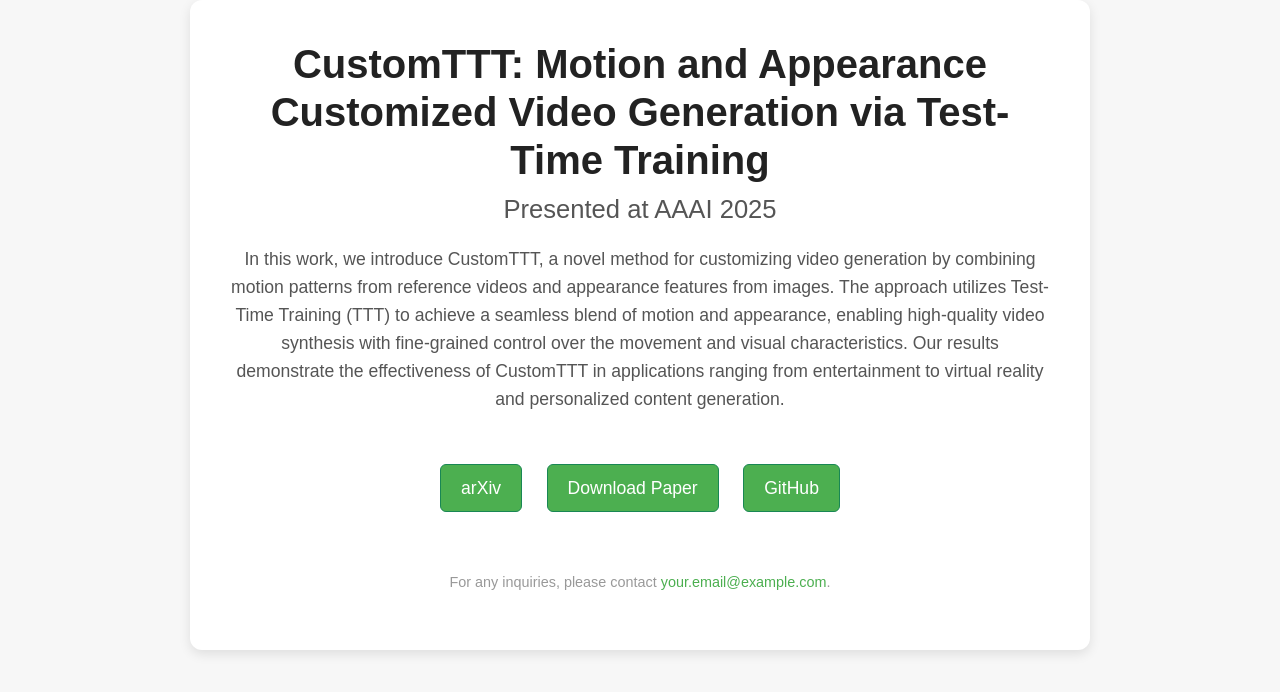
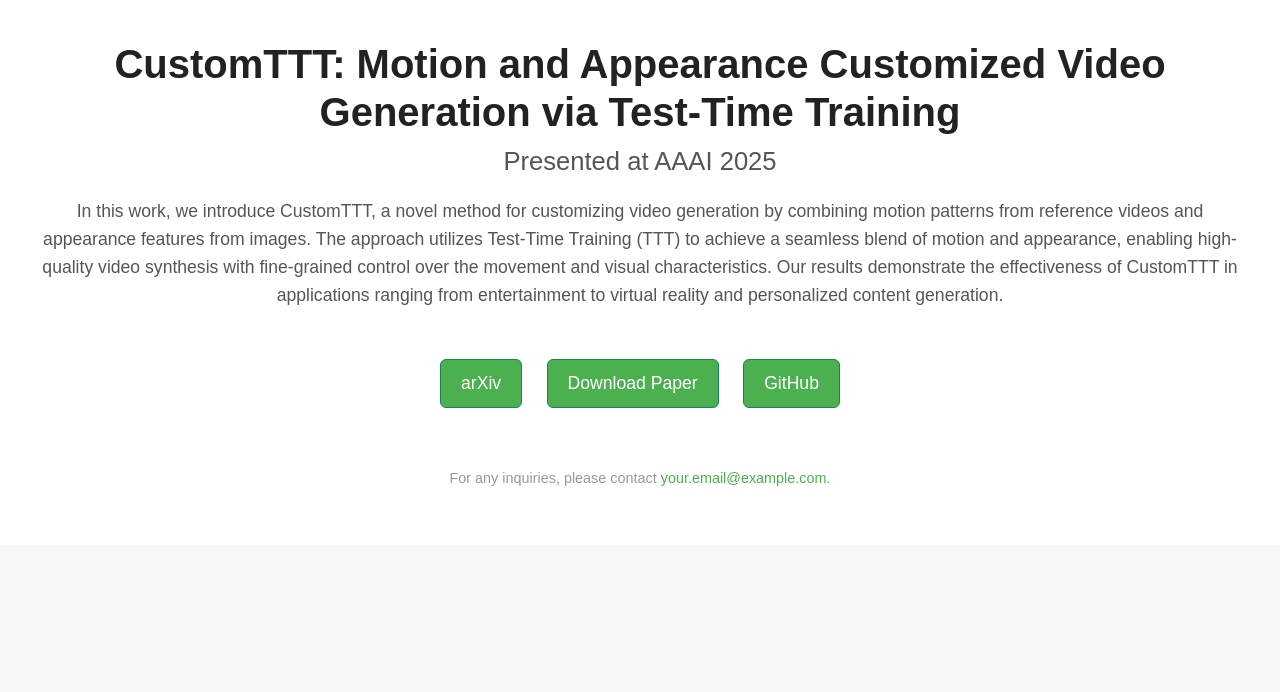
Before and after one commit to RongPiKing/customttt.github.io, a plain HTML site: page index.html in a window 1280 px wide. Drawn offline with nearby package versions, Linux system fonts and the light colour scheme.

Commit message:
Update index.html

```diff
--- a/index.html
+++ b/index.html
@@ -18,12 +18,10 @@
             color: #333;
         }
         .main-container {
-            max-width: 900px;
+            max-width: 1800px;
             margin: 0 auto;
             padding: 40px;
             background-color: #fff;
-            border-radius: 12px;
-            box-shadow: 0 4px 12px rgba(0, 0, 0, 0.1);
             text-align: center;
         }
         h1 {
```
